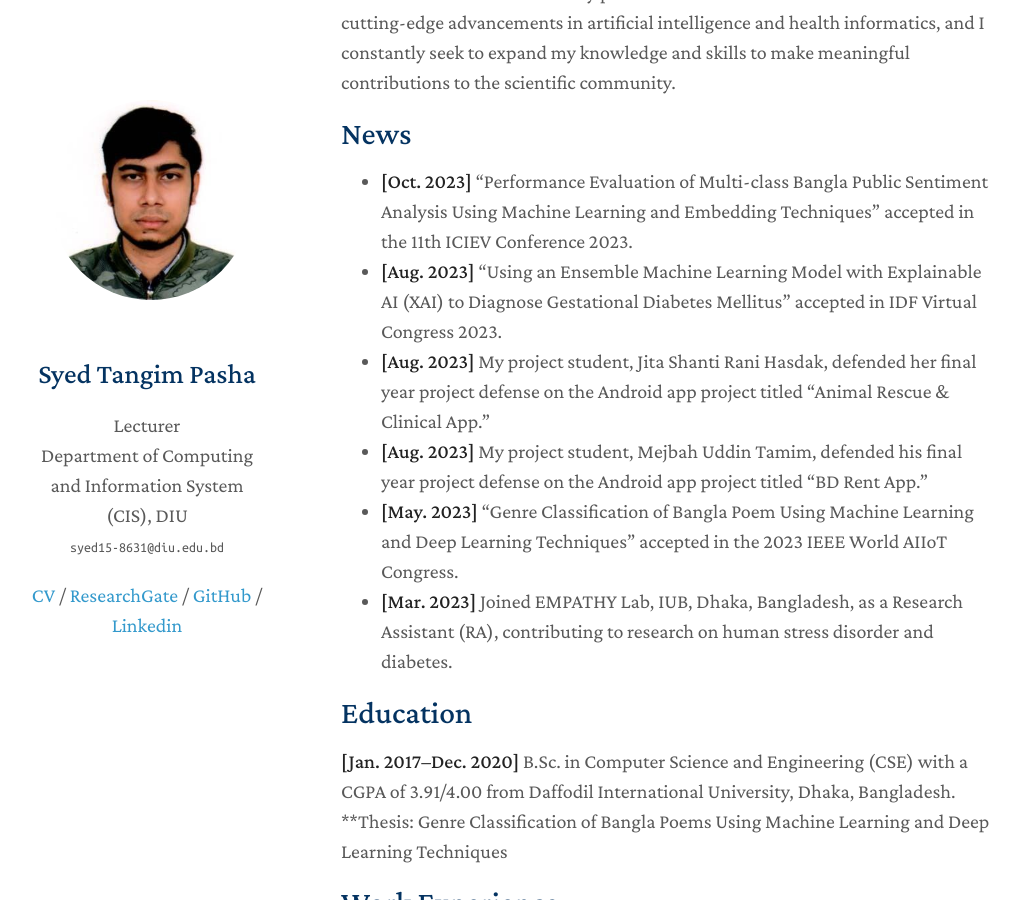
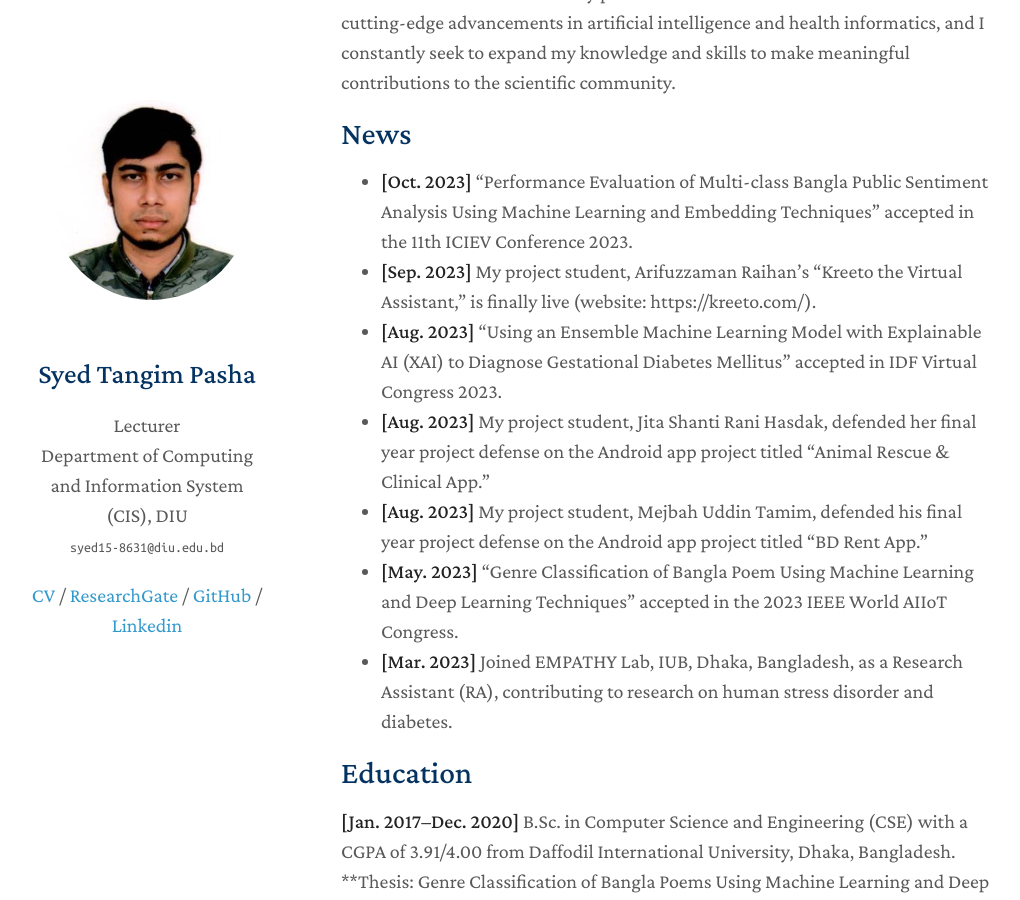
Before and after one commit to Syed-Tangim-Pasha/syed-tangim-pasha.github.io, a Jekyll site: the page built from index.md, in a window 1280 px wide and 900 px high, scrolled down 335 px. Shown: the whole window, without its empty margins (129-1149 px from the left). Built offline with Jekyll 4.4.1, drawn with Linux system fonts in a browser that asks for light colours; nearby versions of some CDN libraries; a style sheet for code colours, icons or effects is not loaded; our own code applies the rules of GitHub Pages for plain Markdown files.

Commit message:
Update index.md

```diff
--- a/index.md
+++ b/index.md
@@ -9,6 +9,7 @@ I am Syed Tangim Pasha, currently working as a lecturer in the Department of Com
 ## News
 
 - **[Oct. 2023]** "Performance Evaluation of Multi-class Bangla Public Sentiment Analysis Using Machine Learning and Embedding Techniques" accepted in the 11th ICIEV Conference 2023.
+- **[Sep. 2023]** My project student, Arifuzzaman Raihan's "Kreeto the Virtual Assistant," is finally live (website: https://kreeto.com/).
 - **[Aug. 2023]** "Using an Ensemble Machine Learning Model with Explainable AI (XAI) to Diagnose Gestational Diabetes Mellitus" accepted in IDF Virtual Congress 2023.
 - **[Aug. 2023]** My project student, Jita Shanti Rani Hasdak, defended her final year project defense on the Android app project titled "Animal Rescue & Clinical App."
 - **[Aug. 2023]** My project student, Mejbah Uddin Tamim, defended his final year project defense on the Android app project titled "BD Rent App."
```
